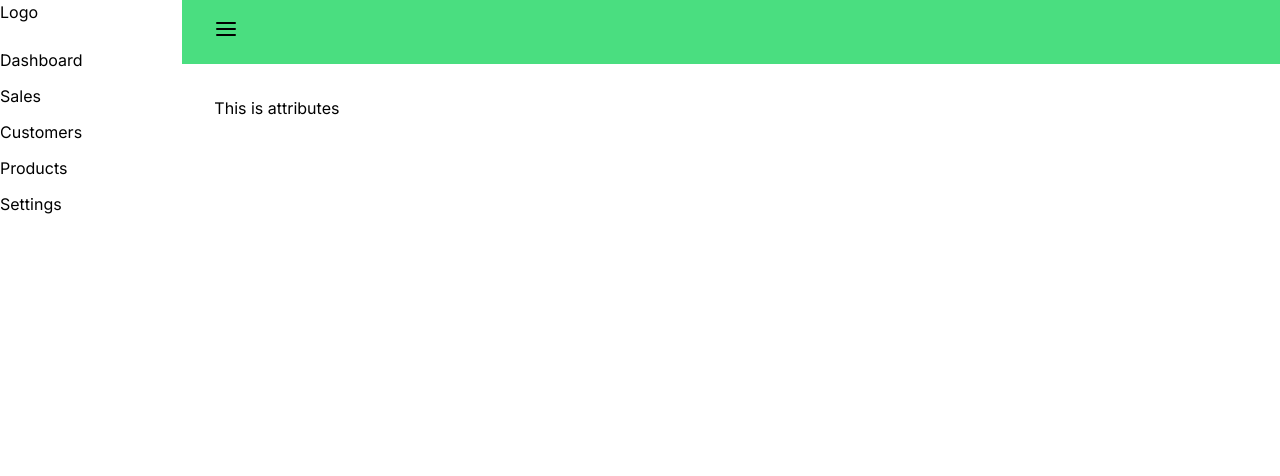
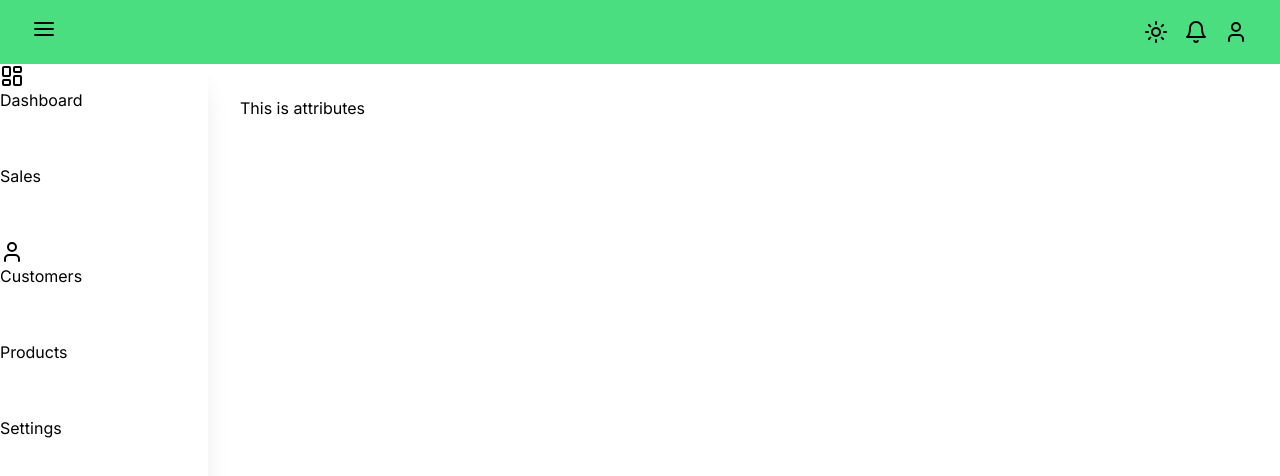
Before and after one commit to 4Tharun4/landson-testing, a Next.js app: page /dashboard/attributes in a window 1280 px wide. Shown: the top 476 px of the page. Built offline with nearby package versions, Linux system fonts and the light colour scheme.

Commit message:
fixed navbar admin

```diff
--- a/app/(back)/layout.tsx
+++ b/app/(back)/layout.tsx
@@ -26,7 +26,7 @@ export default function RootLayout({
 
             <div className=" w-full ">
             <Navbar/>
-              <main className="mt-16 p-8 bg-white  min-h-screen">{children}</main>
+              <main className="mt-16 p-8 bg-white  min-h-screen ml-52">{children}</main>
             </div>
         </div>
 
--- a/components/back-end/Sidebar.tsx
+++ b/components/back-end/Sidebar.tsx
@@ -3,13 +3,16 @@ import React from 'react'
 
 export default function Sidebar() {
   return (
-    <div className='   text-black  space-y-6 w-52  h-screen  '   >
-        <Link className='mb-6 ' href={"#"}>Logo</Link>
-      <div className="links space-y-3 flex flex-col ">
-        <Link href={"#"}>Dashboard</Link>
+    <div className='   text-black   bg-white  shadow-xl fixed top-16 space-y-6 w-52  h-screen   '   >
+      <div className="links space-y-3 flex flex-col gap-10 justify-center ">
+        <Link href={"#"}>
+        <svg xmlns="http://www.w3.org/2000/svg" width="24" height="24" viewBox="0 0 24 24" fill="none" stroke="currentColor" strokeWidth="2" strokeLinecap="round" strokeLinejoin="round" className="lucide lucide-layout-dashboard"><rect width="7" height="9" x="3" y="3" rx="1"/><rect width="7" height="5" x="14" y="3" rx="1"/><rect width="7" height="9" x="14" y="12" rx="1"/><rect width="7" height="5" x="3" y="16" rx="1"/></svg>
+          Dashboard</Link>
         <Link href={"#"}>Sales</Link>
-        <Link href={"#"}>Customers</Link>
-        <Link href={"#"}>Products</Link>
+        <Link href={"/dashboard/customers"}>
+        <svg xmlns="http://www.w3.org/2000/svg" width="24" height="24" viewBox="0 0 24 24" fill="none" stroke="currentColor" strokeWidth="2" strokeLinecap="round" strokeLinejoin="round" className="lucide lucide-user"><path d="M19 21v-2a4 4 0 0 0-4-4H9a4 4 0 0 0-4 4v2"/><circle cx="12" cy="7" r="4"/></svg>
+          Customers</Link>
+        <Link href={"/dashboard/products"}>Products</Link>
         <Link href={"#"}>Settings</Link>
       </div>
     </div>
```
